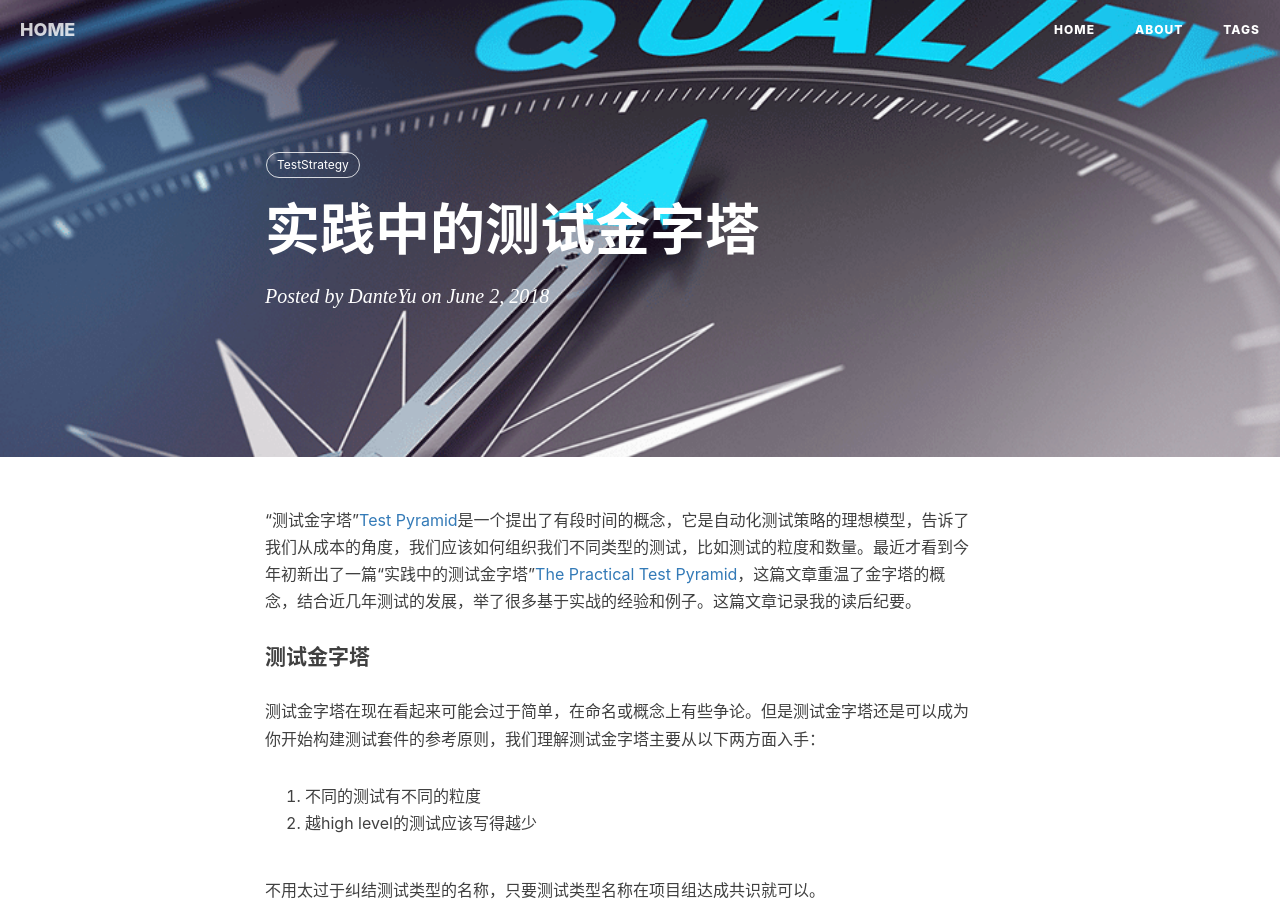
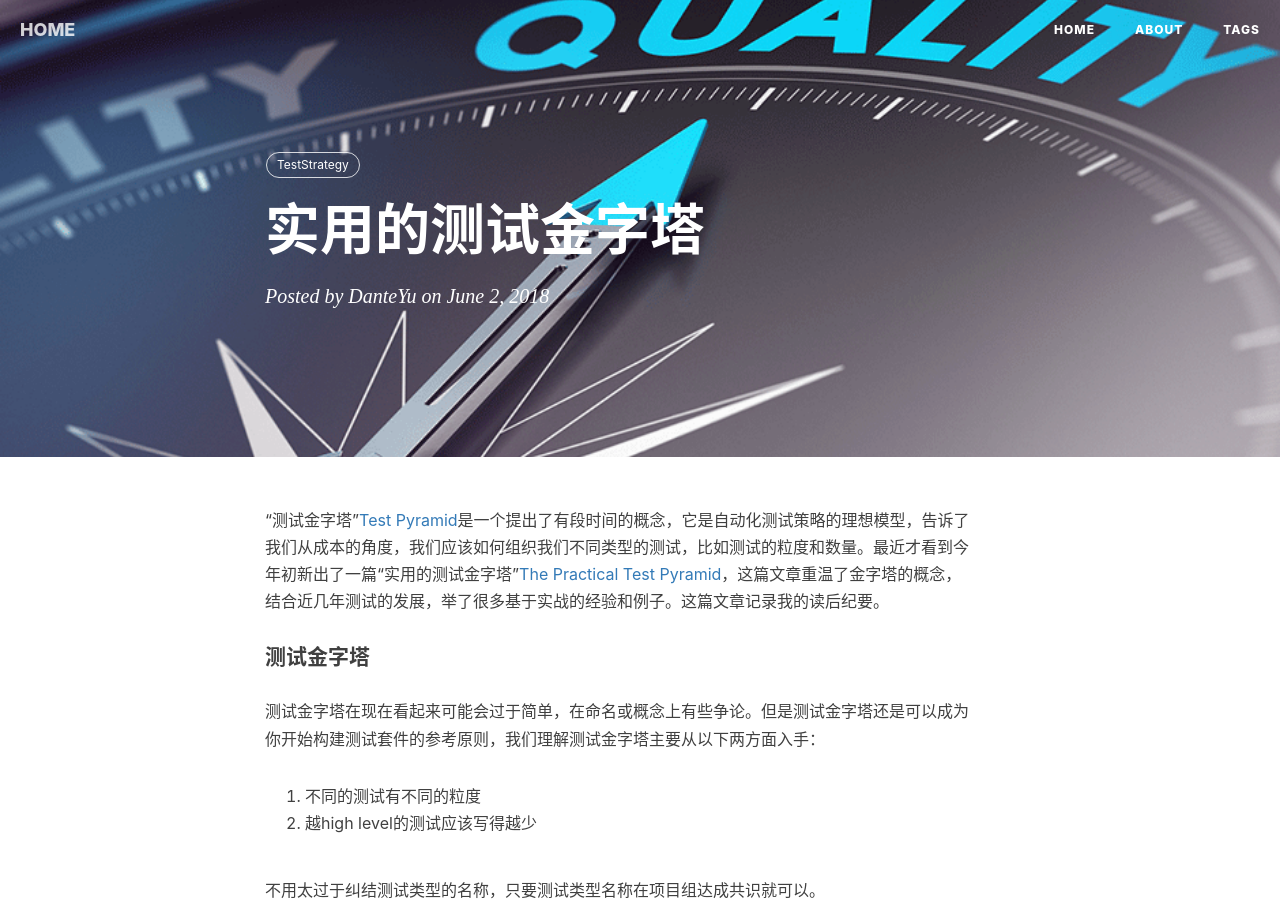
Before and after one commit to DanteYu/DanteYu.github.io, a Jekyll site: the page built from _posts/2019-07-10-practical-test-pyramid.markdown, in a window 1280 px wide and 900 px high. Built offline with Jekyll 4.4.1, drawn with Linux system fonts in a browser that asks for light colours; nearby versions of some CDN libraries; comment, search, counter and statistics services are not loaded.

Commit message:
update practical test pyramid

```diff
--- a/_posts/2018-06-02-practical-test-pyramid.markdown
+++ b/_posts/2019-07-10-practical-test-pyramid.markdown
@@ -1,13 +1,13 @@
 ---
 layout:     post
-title:      实践中的测试金字塔
+title:      实用的测试金字塔
 subtitle:
 date:       2018-06-02 12:00:00
 author:     DanteYu
 tags:
     - TestStrategy
 ---
-“测试金字塔”[Test Pyramid](https://martinfowler.com/bliki/TestPyramid.html)是一个提出了有段时间的概念，它是自动化测试策略的理想模型，告诉了我们从成本的角度，我们应该如何组织我们不同类型的测试，比如测试的粒度和数量。最近才看到今年初新出了一篇“实践中的测试金字塔”[The Practical Test Pyramid](https://martinfowler.com/articles/practical-test-pyramid.html)，这篇文章重温了金字塔的概念，结合近几年测试的发展，举了很多基于实战的经验和例子。这篇文章记录我的读后纪要。
+“测试金字塔”[Test Pyramid](https://martinfowler.com/bliki/TestPyramid.html)是一个提出了有段时间的概念，它是自动化测试策略的理想模型，告诉了我们从成本的角度，我们应该如何组织我们不同类型的测试，比如测试的粒度和数量。最近才看到今年初新出了一篇“实用的测试金字塔”[The Practical Test Pyramid](https://martinfowler.com/articles/practical-test-pyramid.html)，这篇文章重温了金字塔的概念，结合近几年测试的发展，举了很多基于实战的经验和例子。这篇文章记录我的读后纪要。
 
 #### 测试金字塔
 
```
